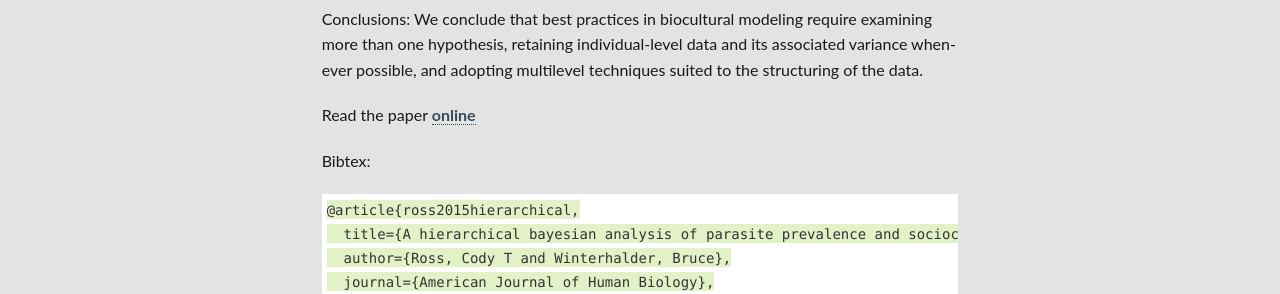
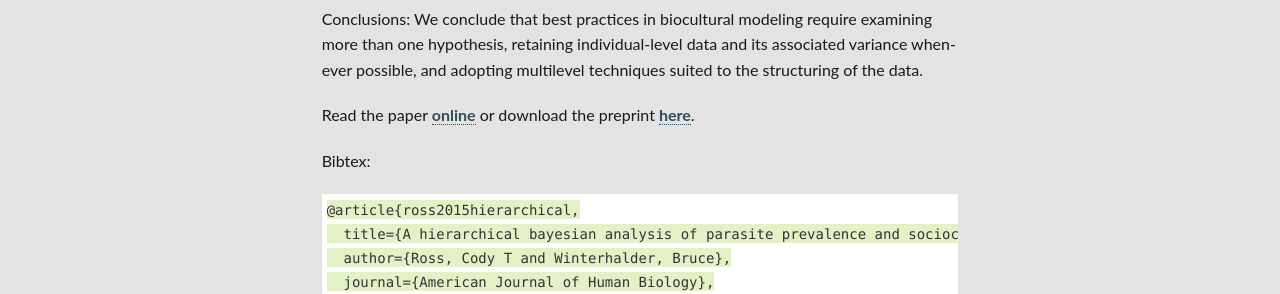
Before and after one commit to Ctross/Ctross.github.io, a Jekyll site: the page built from anthropology/parasites/index.md, in a window 1280 px wide. Shown: the part 1414-1708 px from the top of the page. Built offline with Jekyll 4.4.1, drawn with Linux system fonts in a browser that asks for light colours.

Commit message:
Update index.md

````diff
--- a/anthropology/parasites/index.md
+++ b/anthropology/parasites/index.md
@@ -38,7 +38,7 @@ We find, contrary to Thornhill and Fincher, that parasite prevalence is positive
 Conclusions:
 We conclude that best practices in biocultural modeling require examining more than one hypothesis, retaining individual-level data and its associated variance whenever possible, and adopting multilevel techniques suited to the structuring of the data.
 
-Read the paper [online][1]
+Read the paper [online][1] or download the preprint [here][2].
 
 Bibtex:
 ```
````
Also changed, not shown: other parts of anthropology/parasites/index.md (+1 -0 lines).
